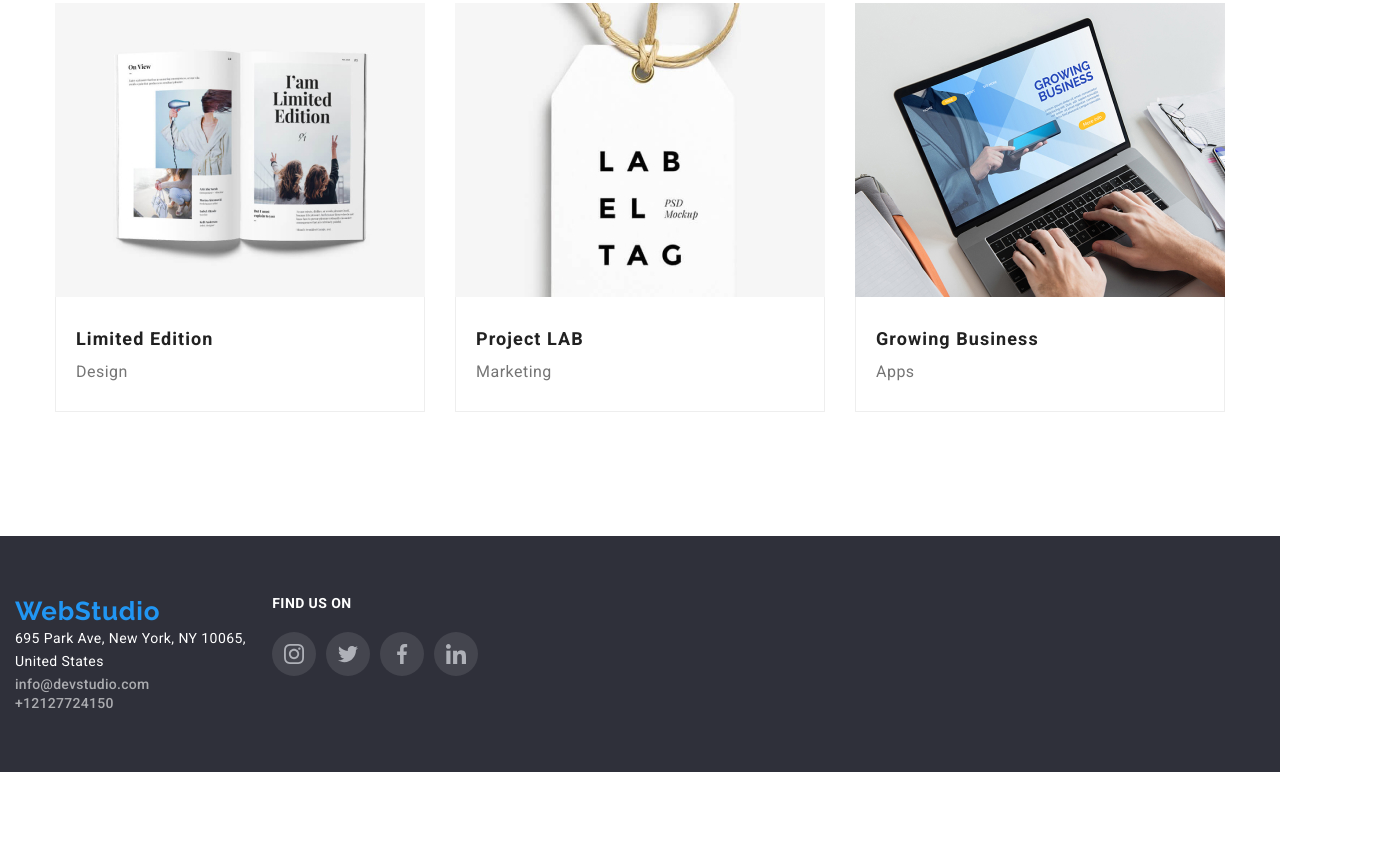
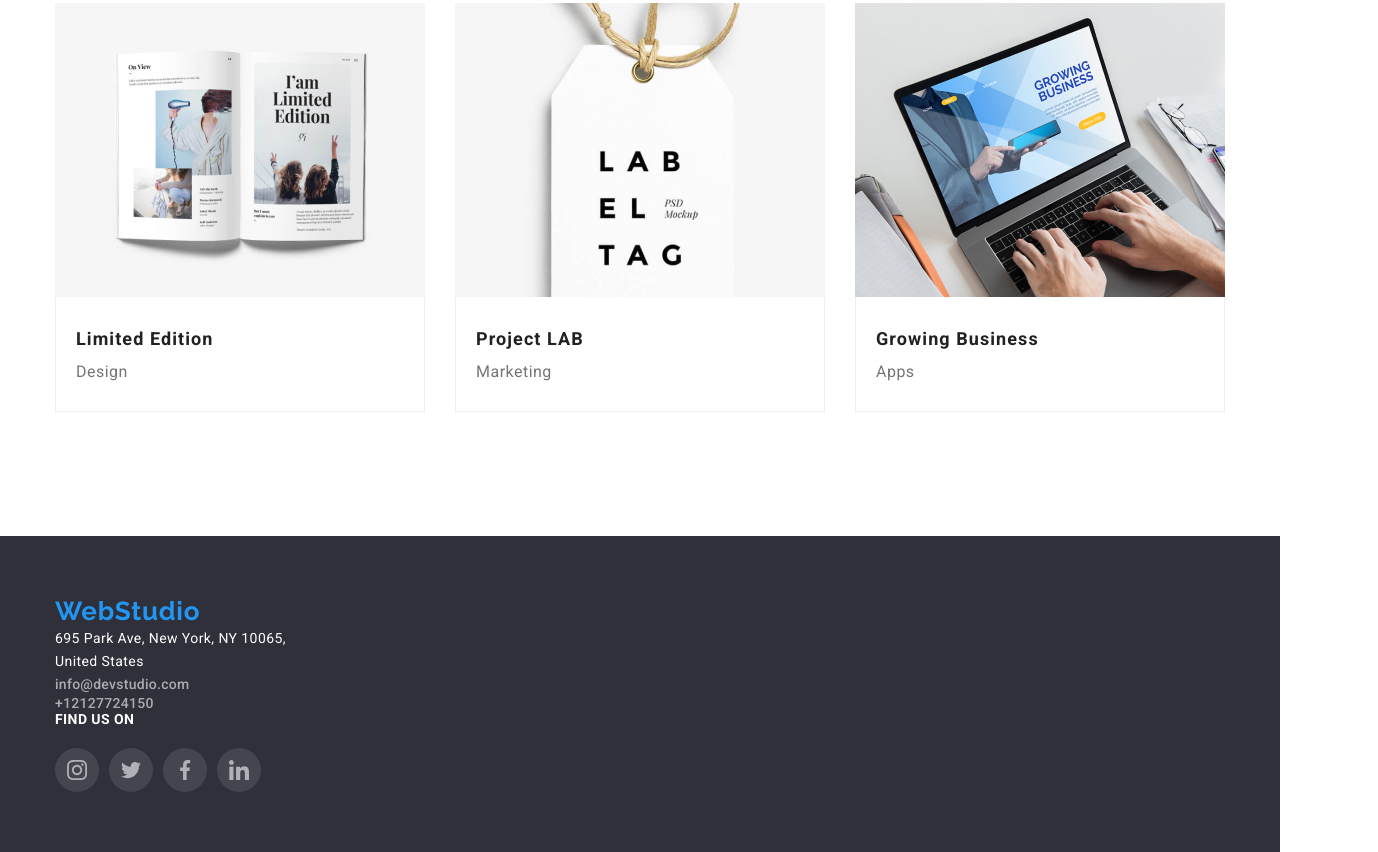
Before and after one commit to EstefanyNieto/goit-markup-hw-04, a plain HTML site: page portfolio.html in a window 1280 px wide. Shown: the part 1138-1990 px from the top of the page, 1378 px wide, since content can reach past the window. Before the commit the page ends 1910 px from the top, so only its background shows below. Drawn offline with nearby package versions, Linux system fonts and the light colour scheme.

Commit message:
git commit

```diff
--- a/portfolio.html
+++ b/portfolio.html
@@ -148,8 +148,9 @@
           </div>
           </section>
         </main>
-        <footer class="footer footer-container-one">
-          <div class="container">
+        <footer class="footer ">
+          <div class="container foot-flex">
+            <div>
           <a href="index.html" class="webstudio-link">WebStudio</a>
           <address>
           <ul class="address-footer-color">
@@ -158,10 +159,12 @@
             <li class="address-footer-item" ><a href="tel:+12127724150" class="contact-detail-footer phone-footer ">+12127724150</a>
             </li>
             </ul>
+          </div>
           </address>
-          </div>
 
-          <div class="find-us-container">
+
+          <div class="footer-flex">
+            <div class="footer-contacts-flex">
             <p class="find-us-on-title">FIND US ON</p>
             <ul class="company-social-link-icons">
                   <li class="">
@@ -190,6 +193,7 @@
                   </li>
                 </ul>
             </div>
+          </div>
         </footer>
         </body>
         </html>
```
